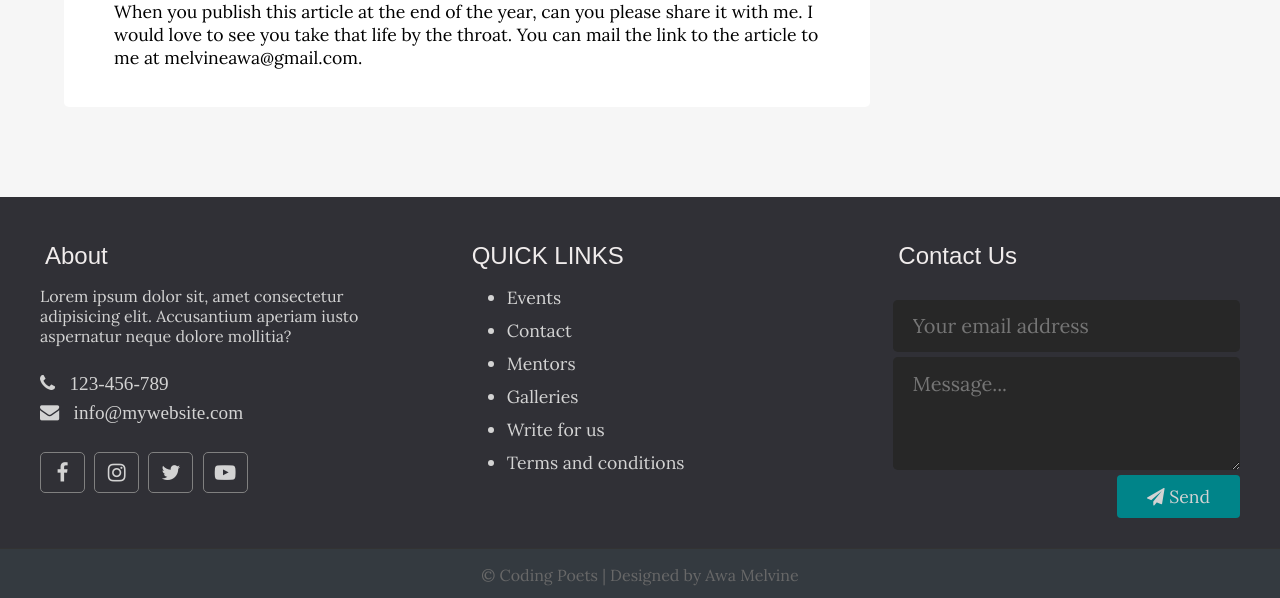
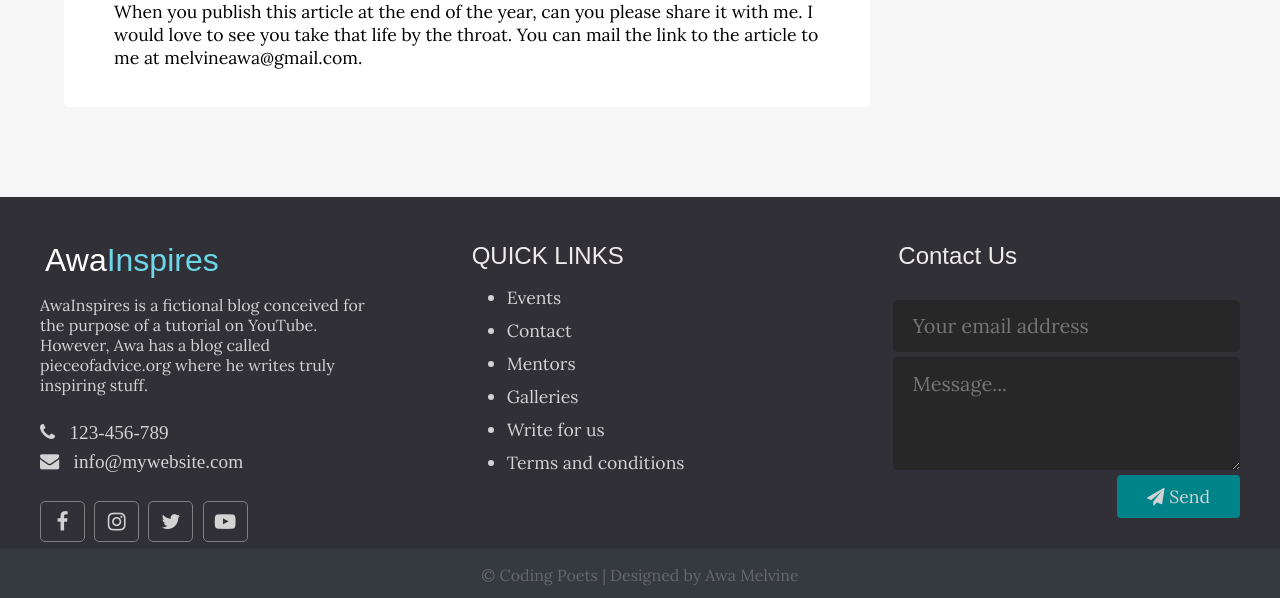
Before and after one commit to M-Marou/BlogCMS, a PHP site: page /single.php in a window 1280 px wide. Shown: the part 2265-2863 px from the top of the page. Run offline with PHP 8.4, Linux system fonts and the light colour scheme; some libraries are stand-ins or nearby versions; some web fonts are replaced.

Commit message:
added includes : footer

```diff
--- /dev/null
+++ b/app/includes/footer.php
@@ -0,0 +1,69 @@
+  <!-- FOOTER -->
+  <div class="footer">
+    <div class="footer-content">
+      <div class="footer-section about">
+        <h1 class="logo-text">Awa<span>Inspires</span></h1>
+        <p>
+          AwaInspires is a fictional blog conceived for the purpose
+          of a tutorial on YouTube. However, Awa has a blog called pieceofadvice.org
+          where he writes truly inspiring stuff.
+        </p>
+        <!-- <br> -->
+
+        <div class="contact">
+          <i class="fa fa-phone"> &nbsp; 123-456-789</i>
+          <i class="fa fa-envelope"> &nbsp; info@mywebsite.com</i>
+        </div>
+
+        <div class="social">
+          <a href="#"><i class="fa fa-facebook"></i></a>
+          <a href="#"><i class="fa fa-instagram"></i></a>
+          <a href="#"><i class="fa fa-twitter"></i></a>
+          <a href="#"><i class="fa fa-youtube-play"></i></a>
+        </div>
+
+      </div>
+
+      <div class="footer-section quick-links">
+        <h2>QUICK LINKS</h2>
+        <ul>
+          <a href="#">
+            <li>Events</li>
+          </a>
+          <a href="#">
+            <li>Contact</li>
+          </a>
+          <a href="#">
+            <li>Mentors</li>
+          </a>
+          <a href="#">
+            <li>Galleries</li>
+          </a>
+          <a href="#">
+            <li>Write for us</li>
+          </a>
+          <a href="#">
+            <li>Terms and conditions</li>
+          </a>
+        </ul>
+      </div>
+
+      <div class="footer-section contact-form-div">
+        <h2>Contact Us</h2>
+        <br>
+        <form action="index.php" method="post">
+          <input type="text" name="email-address" class="text-input contact-input" placeholder="Your email address">
+          <textarea name="message" cols="30" rows="3" class="text-input contact-input" placeholder="Message..."></textarea>
+          <button type="submit" name="send-msg-btn" class="send-msg-btn">
+            <i class="fa fa-send"></i> Send
+          </button>
+        </form>
+      </div>
+
+    </div>
+
+    <div class="footer-bottom">
+      <p>© Coding Poets | Designed by Awa Melvine</p>
+    </div>
+  </div>
+  <!-- // FOOTER -->
--- a/single.php
+++ b/single.php
@@ -178,76 +178,7 @@
   </div>
   <!-- // page wrapper -->
 
-  <!-- FOOTER -->
-  <div class="footer">
-    <div class="footer-content">
-      <div class="footer-section about">
-        <h2>About</h2>
-        <p>
-          Lorem ipsum dolor sit, amet consectetur adipisicing elit.
-          Accusantium aperiam iusto aspernatur neque dolore mollitia?
-        </p>
-        <!-- <br> -->
-
-        <div class="contact">
-          <i class="fa fa-phone"> &nbsp; 123-456-789</i>
-          <i class="fa fa-envelope"> &nbsp; info@mywebsite.com</i>
-        </div>
-
-        <div class="social">
-          <a href="#"><i class="fa fa-facebook"></i></a>
-          <a href="#"><i class="fa fa-instagram"></i></a>
-          <a href="#"><i class="fa fa-twitter"></i></a>
-          <a href="#"><i class="fa fa-youtube-play"></i></a>
-        </div>
-
-      </div>
-
-      <div class="footer-section quick-links">
-        <h2>QUICK LINKS</h2>
-        <ul>
-          <a href="#">
-            <li>Events</li>
-          </a>
-          <a href="#">
-            <li>Contact</li>
-          </a>
-          <a href="#">
-            <li>Mentors</li>
-          </a>
-          <a href="#">
-            <li>Galleries</li>
-          </a>
-          <a href="#">
-            <li>Write for us</li>
-          </a>
-          <a href="#">
-            <li>Terms and conditions</li>
-          </a>
-        </ul>
-      </div>
-
-      <div class="footer-section contact-form-div">
-        <h2>Contact Us</h2>
-        <br>
-        <form action="index.php" method="post">
-          <input type="text" name="email-address" class="text-input contact-input" placeholder="Your email address">
-          <textarea name="message" cols="30" rows="3" class="text-input contact-input"
-            placeholder="Message..."></textarea>
-          <button type="submit" name="send-msg-btn" class="send-msg-btn">
-            <i class="fa fa-send"></i> Send
-          </button>
-        </form>
-      </div>
-
-    </div>
-
-    <div class="footer-bottom">
-      <p>© Coding Poets | Designed by Awa Melvine</p>
-    </div>
-  </div>
-  <!-- // FOOTER -->
-
+    <?php include("app/includes/footer.php") ?>
 
   <!-- JQuery -->
   <script src="https://cdnjs.cloudflare.com/ajax/libs/jquery/3.3.1/jquery.min.js"></script>
```
Also changed, not shown: index.php (+1 -69 lines).
